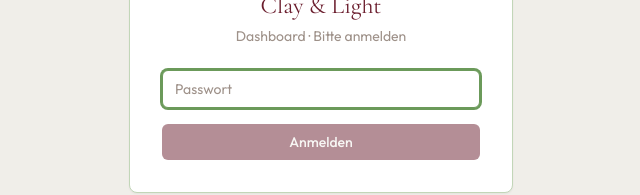
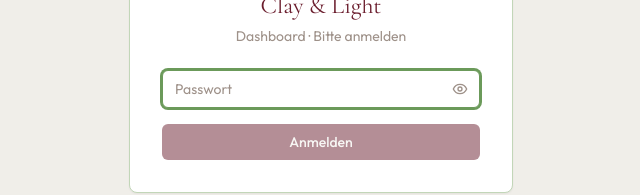
Before and after one commit to ritzaisolutions-dotcom/clay-and-light-dashboard, a Next.js app: page /login in a window 1280 px wide. Shown: the part 360-555 px from the top of the page, without its empty margins (319-959 px from the left). Built offline with nearby package versions, Linux system fonts and the light colour scheme; no server answers.

Commit message:
fix: expose supabase error details, add password visibility toggle to login

```diff
--- a/src/app/api/analytics/login/route.ts
+++ b/src/app/api/analytics/login/route.ts
@@ -37,7 +37,12 @@
     })
     return res
   } catch (e) {
-    const msg = e instanceof Error ? e.message : String(e)
+    const msg =
+      e instanceof Error
+        ? e.message
+        : typeof e === 'object' && e !== null && 'message' in e
+        ? String((e as { message: unknown }).message)
+        : JSON.stringify(e)
     return NextResponse.json({ error: `Server-Fehler: ${msg}` }, { status: 500 })
   }
 }
--- a/src/components/forms/DashboardLoginForm.tsx
+++ b/src/components/forms/DashboardLoginForm.tsx
@@ -2,10 +2,11 @@
 
 import { useState, FormEvent } from 'react'
 import { useRouter } from 'next/navigation'
-import { Lock } from 'lucide-react'
+import { Lock, Eye, EyeOff } from 'lucide-react'
 
 export function DashboardLoginForm() {
   const [password, setPassword] = useState('')
+  const [showPassword, setShowPassword] = useState(false)
   const [error, setError] = useState('')
   const [loading, setLoading] = useState(false)
   const router = useRouter()
@@ -48,15 +49,24 @@
         <p className="text-sm text-dusk text-center mb-6">Dashboard · Bitte anmelden</p>
 
         <form onSubmit={handleSubmit} className="space-y-4">
+          <div className="relative">
             <input
-            type="password"
+              type={showPassword ? 'text' : 'password'}
               placeholder="Passwort"
               value={password}
               onChange={e => setPassword(e.target.value)}
-            className="input-field"
+              className="input-field pr-10"
               autoFocus
               autoComplete="current-password"
             />
+            <button
+              type="button"
+              onClick={() => setShowPassword(v => !v)}
+              className="absolute right-3 top-1/2 -translate-y-1/2 text-dusk hover:text-ink transition-colors"
+            >
+              {showPassword ? <EyeOff size={16} /> : <Eye size={16} />}
+            </button>
+          </div>
           {error && <p className="text-xs text-red-600">{error}</p>}
           <button
             type="submit"
```
Lines whose indentation alone changed are shown as unchanged.
